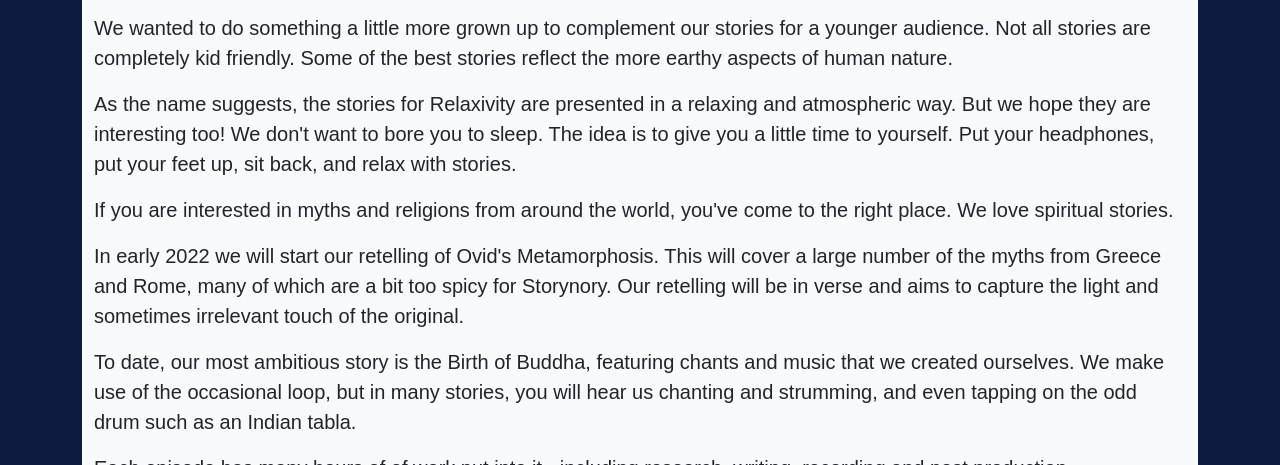
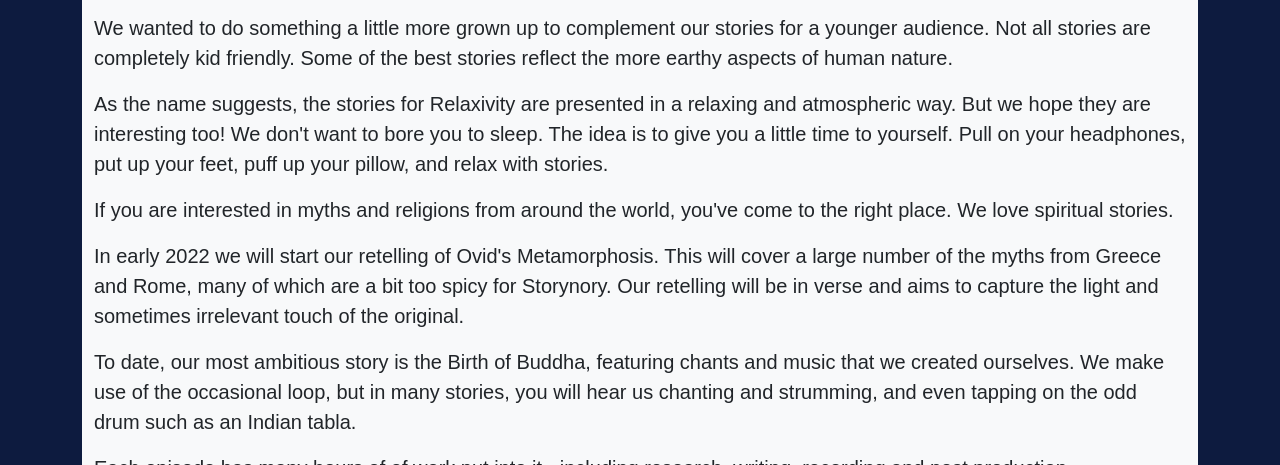
Before and after one commit to storynory/relaxivity, an Eleventy site: page pages/about.md in a window 1280 px wide. Shown: the part 635-1100 px from the top of the page. Built offline with nearby package versions, Linux system fonts and the light colour scheme; Eleventy itself is replaced by a stand-in of ours; files that its build step writes are made by us from their sources; a web font is replaced by a local one.

Commit message:
small edit about

```diff
--- a/pages/about.md
+++ b/pages/about.md
@@ -17,7 +17,7 @@ Relaxivity is the big sibling of the Storynory podcast.  Storynory  - audio stor
 
 We wanted to do something a little more grown up to complement our stories for a younger audience. Not all stories are completely kid friendly.  Some of the best stories reflect the more earthy aspects of human nature.
 
-As the name suggests, the stories for Relaxivity are presented in a relaxing and atmospheric way. But we hope they are interesting too!  We don't want to bore you to sleep.  The idea is to give you a little time to yourself. Put your headphones, put your feet up, sit back, and relax with stories.
+As the name suggests, the stories for Relaxivity are presented in a relaxing and atmospheric way. But we hope they are interesting too!  We don't want to bore you to sleep.  The idea is to give you a little time to yourself. Pull on your headphones, put up your feet, puff up your pillow, and relax with stories.
 
 If you are interested in myths and religions from around the world, you've come to the right place. We love spiritual stories.
 
```
Also changed, not shown: 2 other files.
